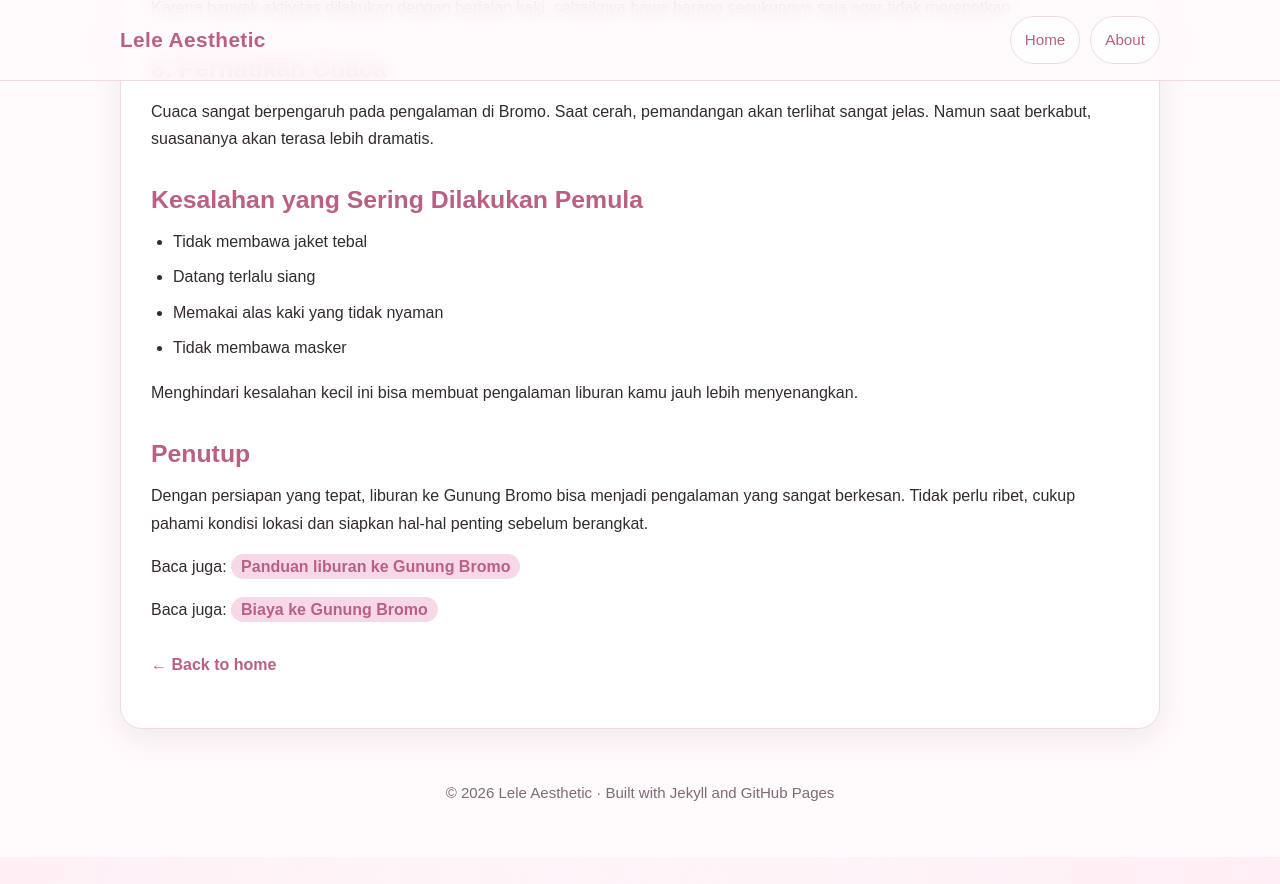
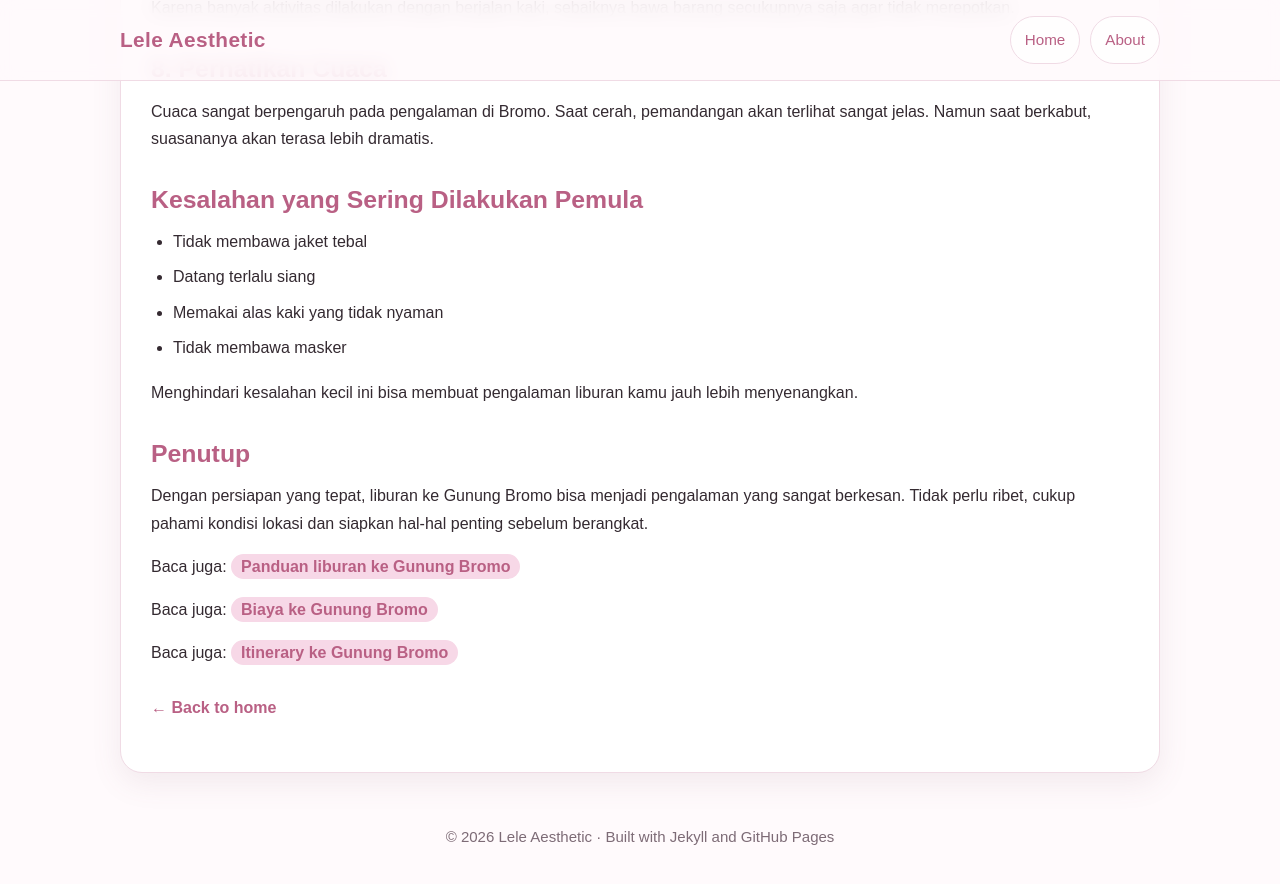
Before and after one commit to vwebe/lele, a Jekyll site: the page built from _posts/2026-03-20-tips-ke-gunung-bromo.md, in a window 1280 px wide and 900 px high, scrolled down 2090 px. Shown: the top 884 px of the window. Built offline with Jekyll 4.4.1, drawn with Linux system fonts in a browser that asks for light colours; before the commit the page ends 2947 px from its top, so only the background shows below that.

Commit message:
Update 2026-03-20-tips-ke-gunung-bromo.md

```diff
--- a/_posts/2026-03-20-tips-ke-gunung-bromo.md
+++ b/_posts/2026-03-20-tips-ke-gunung-bromo.md
@@ -118,3 +118,10 @@ Baca juga:
 Biaya ke Gunung Bromo
 </a>
 </p>
+
+<p>
+Baca juga:
+<a href="{{ '/2026/03/20/itinerary-ke-gunung-bromo.html' | relative_url }}">
+Itinerary ke Gunung Bromo
+</a>
+</p>
```
